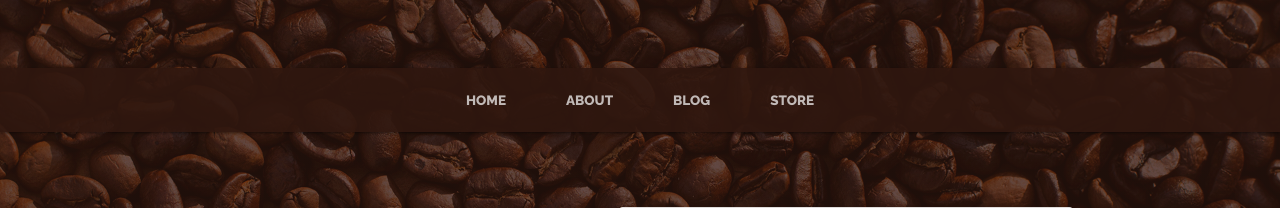
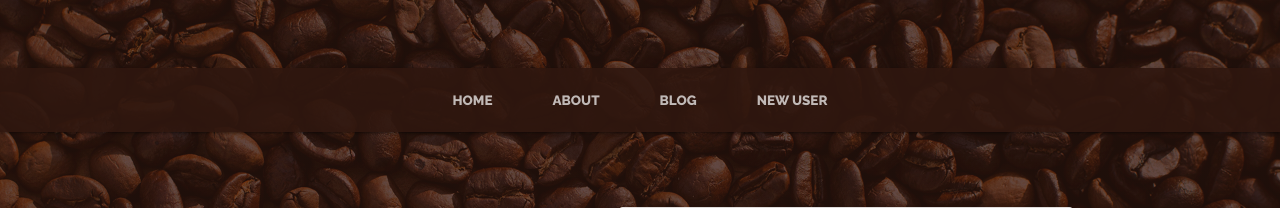
Before and after one commit to mattgreen91/milestone-project-3, a Flask app: page /blog in a window 1280 px wide. Shown: the part 193-401 px from the top of the page. Run offline with Flask 2, Linux system fonts and the light colour scheme; some libraries are stand-ins or nearby versions.

Commit message:
renamed store to new user page, and added app.route to run.py

```diff
--- a/run.py
+++ b/run.py
@@ -22,6 +22,11 @@ def index():
     return render_template("index.html", posts=posts)
 
 
+@app.route("/new_user")
+def new_user():
+    return render_template("new_user.html")
+
+
 @app.route("/about")
 def about():
     return render_template("about.html")
--- a/templates/base.html
+++ b/templates/base.html
@@ -62,7 +62,7 @@
             <a class="nav-link text-uppercase text-expanded" href="{{ url_for('products')}}">Blog</a>
           </li>
           <li class="nav-item px-lg-4">
-            <a class="nav-link text-uppercase text-expanded" href="{{ url_for('store')}}">Store</a>
+            <a class="nav-link text-uppercase text-expanded" href="{{ url_for('new_user')}}">New User</a>
           </li>
         </ul>
       </div>
```
Also changed, not shown: templates/new_user.html (renamed from templates/store.html).
